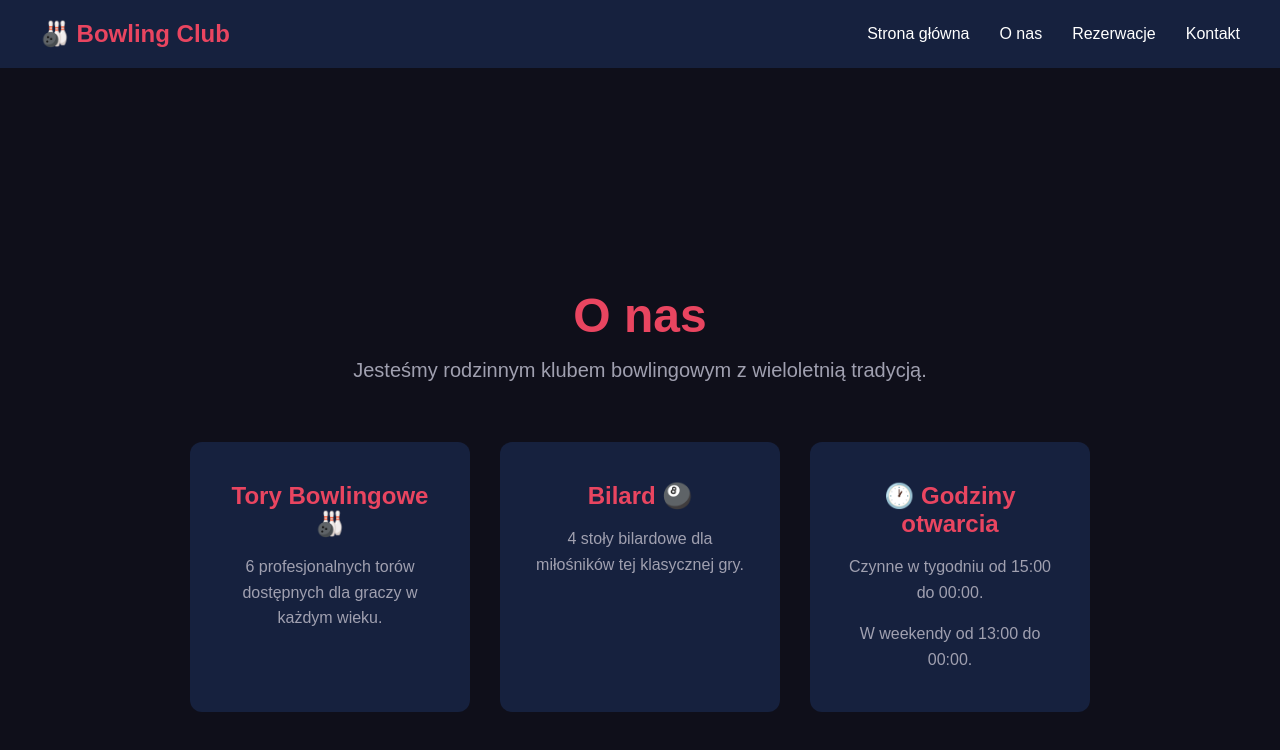
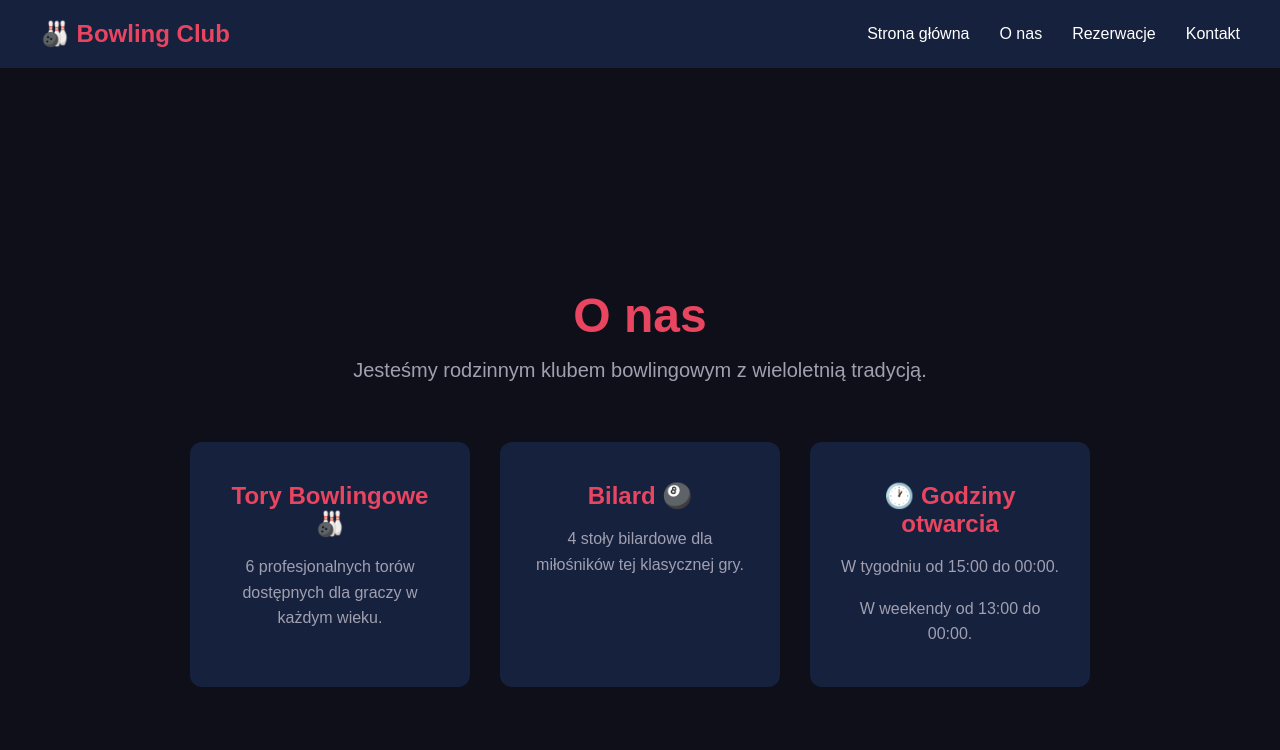
Before and after one commit to PIKUL747/bowling-club-website, a Next.js app: page /about in a window 1280 px wide. Shown: the top 750 px of the page. Built offline with nearby package versions, Linux system fonts and the light colour scheme.

Commit message:
Update about page

```diff
--- a/app/about/page.js
+++ b/app/about/page.js
@@ -16,7 +16,7 @@ export default function About() {
           </div>
           <div className="info-card">
             <h2>🕐 Godziny otwarcia</h2>
-            <p>Czynne w tygodniu od 15:00 do 00:00.</p>
+            <p>W tygodniu od 15:00 do 00:00.</p>
             <p>W weekendy od 13:00 do 00:00.</p>
           </div>
         </div>
```
